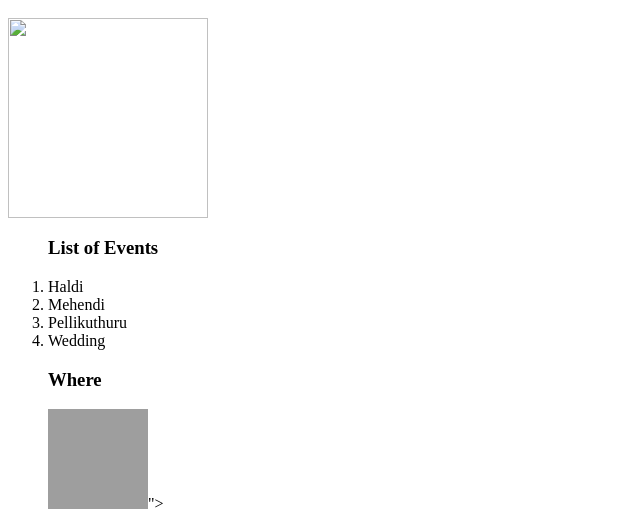
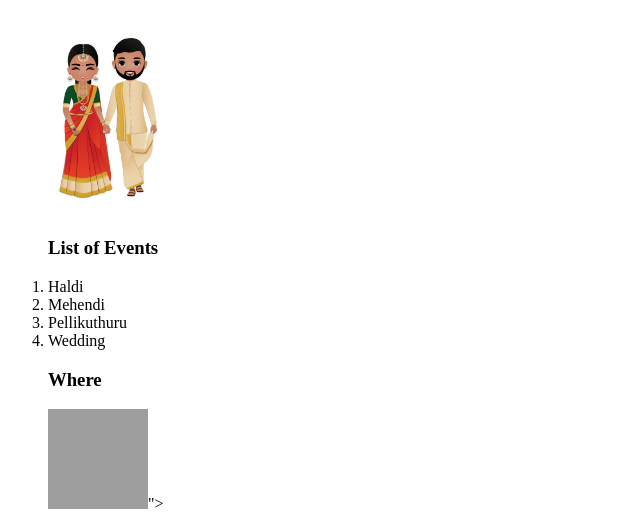
Before and after one commit to manjym/html-portfolio, a plain HTML site: page index.html in a window 1280 px wide. Shown: the part 48-561 px from the top of the page, without its empty margins (0-640 px from the left). Drawn offline with Linux system fonts and the light colour scheme; grey boxes are pictures that could not be loaded.

Commit message:
Update index.html

```diff
--- a/index.html
+++ b/index.html
@@ -18,7 +18,7 @@ https://developer.mozilla.org/en-US/docs/Web/HTML/Element/img#attr-height -->
 
 <a href="./public/birthday-invite.html"><h1>Wedding Invite Project</h1> </a>
 
-<img src="./assets\images/Indian Couple Wedding Moment Traditional Portrait PNG Images _ PSD Free Download - Pikbest.jpg" height="200" width="200"/>
+<img src="./Indian Couple Wedding Moment Traditional Portrait PNG Images _ PSD Free Download - Pikbest.jpg" height="200" width="200"/>
 
 <ol>
 <h3>List of Events</h3>
```
